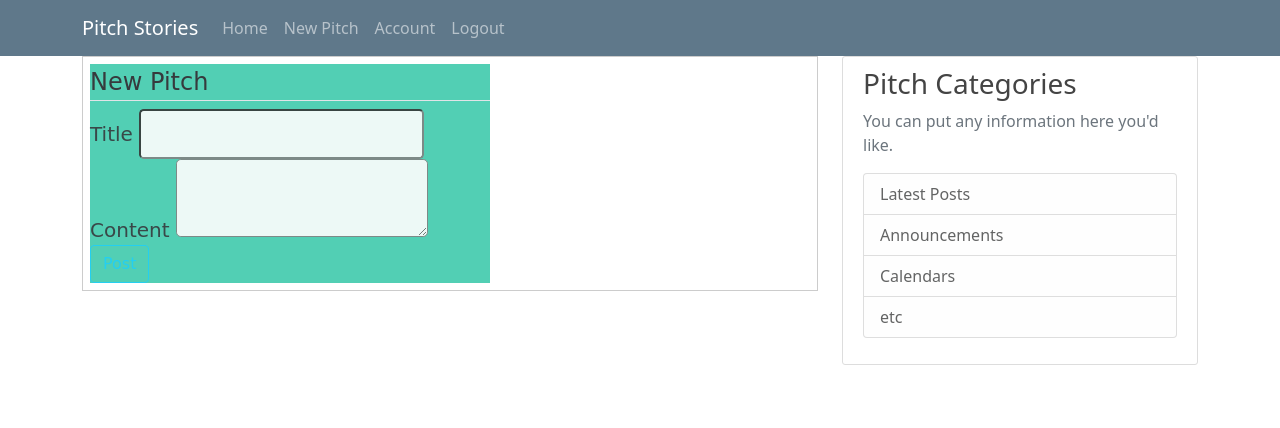
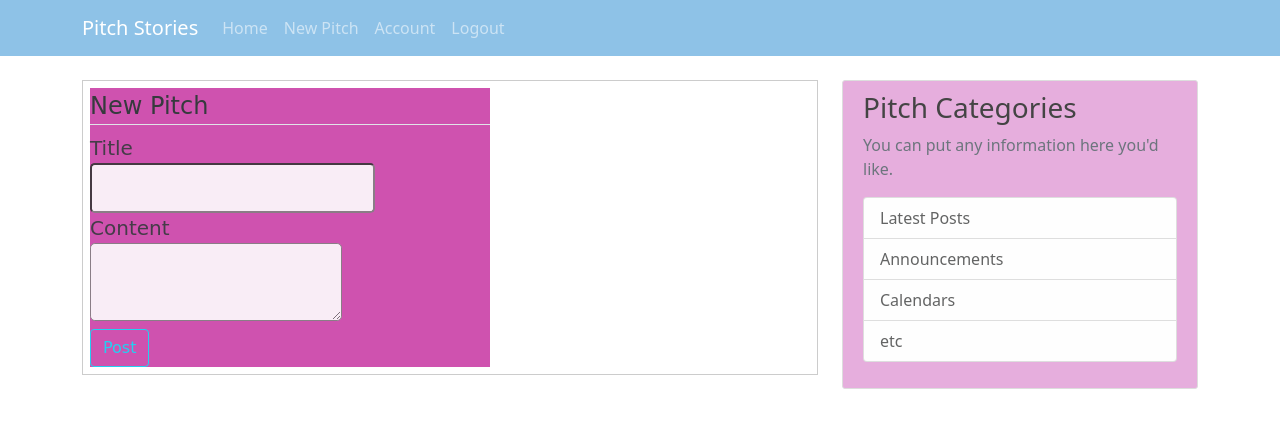
Before and after one commit to Davine-94/Pitch-stories, a Flask app: page /post/new in a window 1280 px wide. Shown: the top 428 px of the page. Run offline with Flask 2, Linux system fonts and the light colour scheme; a user stored in the database is signed in; some libraries are stand-ins or nearby versions.

Commit message:
Final styling changes made

```diff
--- a/app/static/css/index.css
+++ b/app/static/css/index.css
@@ -1,5 +1,5 @@
 body {
-    background: #fafafa;
+    background: #a2ccc8;
     color: #333333;
     margin-top: 5rem;
   }
@@ -9,11 +9,12 @@ body {
   }
 
   .bg-steel {
-    background-color: #5f788a;
+    background-color: #8ec2e7;
+    color: #000;
   }
 
   .site-header .navbar-nav .nav-link {
-    color: #cbd5db;
+    color: #b83184;
   }
 
   .site-header .navbar-nav .nav-link:hover {
@@ -25,7 +26,7 @@ body {
   }
 
   .content-section {
-    background: #ffffff;
+    background: #e6aedd;
     padding: 10px 20px;
     border: 1px solid #dddddd;
     border-radius: 3px;
@@ -71,13 +72,17 @@ body {
     margin-right: 20px;
     margin-bottom: 16px;
   }
+  .site-header {
+    height: 10vh;
+    color:#333;
+  }
 
   .account-heading {
     font-size: 2.5rem;
   }
   .form-group {
   box-shadow: #460542;
-  background: #40caac;
+  background: #ca40a7;
   opacity:0.9;
   border-radius:#ccc 5px solid;
   top: 150px;
--- a/app/templates/create_post.html
+++ b/app/templates/create_post.html
@@ -12,7 +12,7 @@
             </legend>
         <div class='form-group'>
                 {{ form.title.label(class='form-control-label') }}
-
+                    <br>
                     {% if form.title.errors%}
                         {{ form.title(class = 'form-control form-control-lg is-invalid') }}
                             <div class='invalid-feedback'>
@@ -27,6 +27,7 @@
 
         <div class='form-group'>
                 {{ form.content.label(class='form-control-label') }}
+                   <br>
                     {% if form.content.errors%}
                         {{ form.content(class = 'form-control form-control-lg is-invalid') }}
                             <div class='invalid-feedback'>
```
Also changed, not shown: app/site.db, app/static/profile_pics/6e4e91ecdcc13bd3.jpg (added).
